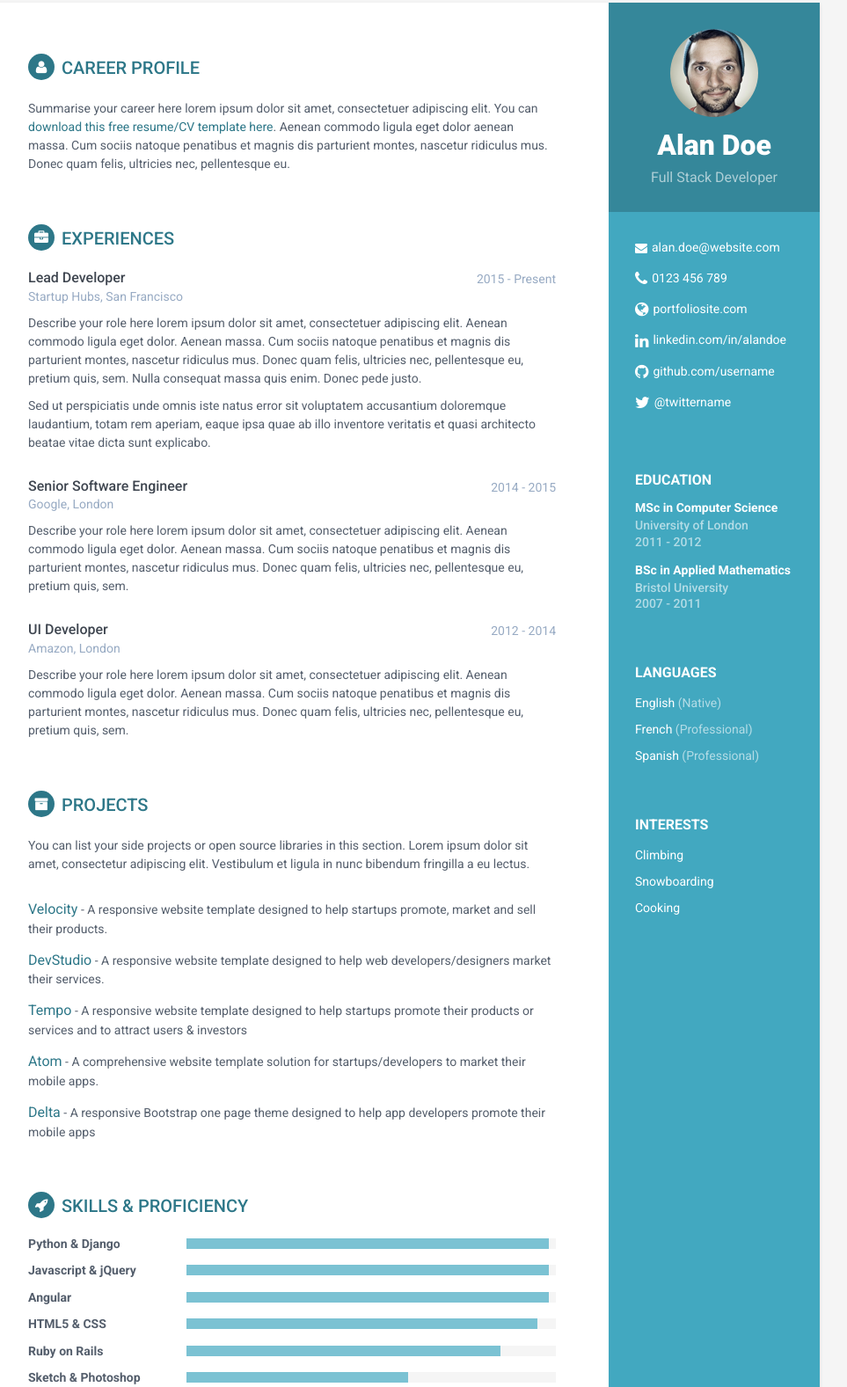
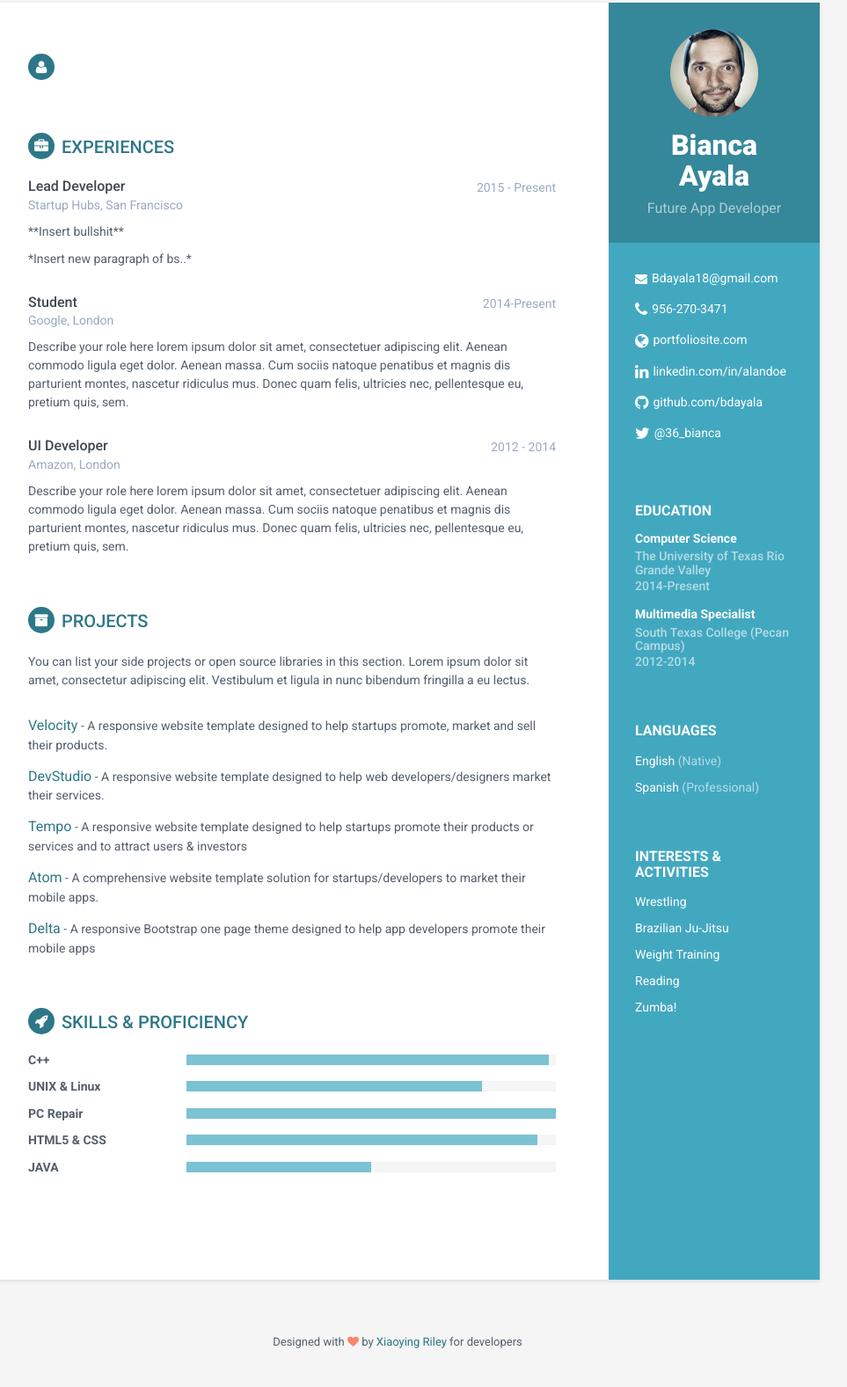
Before and after one commit to bdayala/bdayala.github.io, a plain HTML site: page index.html in a window 1280 px wide. Shown: the part 27-1604 px from the top of the page at 88% size, without its empty margins (188-1151 px from the left). Drawn offline with Linux system fonts and the light colour scheme.

Commit message:
Updated my info 1
name and some basic stuff

```diff
--- a/index.html
+++ b/index.html
@@ -31,31 +31,32 @@
         <div class="sidebar-wrapper">
             <div class="profile-container">
                 <img class="profile" src="assets/images/profile.png" alt="" />
-                <h1 class="name">Alan Doe</h1>
-                <h3 class="tagline">Full Stack Developer</h3>
+
+                <h1 class="name">Bianca Ayala</h1>
+                <h3 class="tagline">Future App Developer</h3>
             </div><!--//profile-container-->
 
             <div class="contact-container container-block">
                 <ul class="list-unstyled contact-list">
-                    <li class="email"><i class="fa fa-envelope"></i><a href="mailto: yourname@email.com">alan.doe@website.com</a></li>
-                    <li class="phone"><i class="fa fa-phone"></i><a href="tel:0123 456 789">0123 456 789</a></li>
+                    <li class="email"><i class="fa fa-envelope"></i><a href="mailto: yourname@email.com">Bdayala18@gmail.com</a></li>
+                    <li class="phone"><i class="fa fa-phone"></i><a href="tel:0123 456 789">956-270-3471</a></li>
                     <li class="website"><i class="fa fa-globe"></i><a href="http://themes.3rdwavemedia.com/website-templates/free-responsive-website-template-for-developers/" target="_blank">portfoliosite.com</a></li>
-                    <li class="linkedin"><i class="fa fa-linkedin"></i><a href="#" target="_blank">linkedin.com/in/alandoe</a></li>
-                    <li class="github"><i class="fa fa-github"></i><a href="#" target="_blank">github.com/username</a></li>
-                    <li class="twitter"><i class="fa fa-twitter"></i><a href="https://twitter.com/3rdwave_themes" target="_blank">@twittername</a></li>
+                   <li class="linkedin"><i class="fa fa-linkedin"></i><a href="#" target="_blank">linkedin.com/in/alandoe</a></li>
+                    <li class="github"><i class="fa fa-github"></i><a href="#" target="_blank">github.com/bdayala</a></li>
+                    <li class="twitter"><i class="fa fa-twitter"></i><a href="https://twitter.com/3rdwave_themes" target="_blank">@36_bianca</a></li>
                 </ul>
             </div><!--//contact-container-->
             <div class="education-container container-block">
                 <h2 class="container-block-title">Education</h2>
                 <div class="item">
-                    <h4 class="degree">MSc in Computer Science</h4>
-                    <h5 class="meta">University of London</h5>
-                    <div class="time">2011 - 2012</div>
+                    <h4 class="degree">Computer Science</h4>
+                    <h5 class="meta">The University of Texas Rio Grande Valley</h5>
+                    <div class="time">2014-Present</div>
                 </div><!--//item-->
                 <div class="item">
-                    <h4 class="degree">BSc in Applied Mathematics</h4>
-                    <h5 class="meta">Bristol University</h5>
-                    <div class="time">2007 - 2011</div>
+                    <h4 class="degree">Multimedia Specialist</h4>
+                    <h5 class="meta">South Texas College (Pecan Campus)</h5>
+                    <div class="time">2012-2014</div>
                 </div><!--//item-->
             </div><!--//education-container-->
 
@@ -63,17 +64,18 @@
                 <h2 class="container-block-title">Languages</h2>
                 <ul class="list-unstyled interests-list">
                     <li>English <span class="lang-desc">(Native)</span></li>
-                    <li>French <span class="lang-desc">(Professional)</span></li>
-                    <li>Spanish <span class="lang-desc">(Professional)</span></li>
+      				<li>Spanish <span class="lang-desc">(Professional)</span></li>
                 </ul>
             </div><!--//interests-->
 
             <div class="interests-container container-block">
-                <h2 class="container-block-title">Interests</h2>
+                <h2 class="container-block-title">Interests &amp; Activities</h2>
                 <ul class="list-unstyled interests-list">
-                    <li>Climbing</li>
-                    <li>Snowboarding</li>
-                    <li>Cooking</li>
+                    <li>Wrestling</li>
+                    <li>Brazilian Ju-Jitsu</li>
+                    <li>Weight Training</li>
+                    <li>Reading</li>
+					<li>Zumba!</li>
                 </ul>
             </div><!--//interests-->
 
@@ -82,9 +84,11 @@
         <div class="main-wrapper">
 
             <section class="section summary-section">
-                <h2 class="section-title"><i class="fa fa-user"></i>Career Profile</h2>
+                <h2 class="section-title"><i class="fa fa-user"></i></h2>
                 <div class="summary">
-                    <p>Summarise your career here lorem ipsum dolor sit amet, consectetuer adipiscing elit. You can <a href="http://themes.3rdwavemedia.com/website-templates/orbit-free-resume-cv-template-for-developers/" target="_blank">download this free resume/CV template here</a>. Aenean commodo ligula eget dolor aenean massa. Cum sociis natoque penatibus et magnis dis parturient montes, nascetur ridiculus mus. Donec quam felis, ultricies nec, pellentesque eu.</p>
+                    <p>
+
+                    </p>
                 </div><!--//summary-->
             </section><!--//section-->
 
@@ -100,16 +104,16 @@
                         <div class="company">Startup Hubs, San Francisco</div>
                     </div><!--//meta-->
                     <div class="details">
-                        <p>Describe your role here lorem ipsum dolor sit amet, consectetuer adipiscing elit. Aenean commodo ligula eget dolor. Aenean massa. Cum sociis natoque penatibus et magnis dis parturient montes, nascetur ridiculus mus. Donec quam felis, ultricies nec, pellentesque eu, pretium quis, sem. Nulla consequat massa quis enim. Donec pede justo.</p>
-                        <p>Sed ut perspiciatis unde omnis iste natus error sit voluptatem accusantium doloremque laudantium, totam rem aperiam, eaque ipsa quae ab illo inventore veritatis et quasi architecto beatae vitae dicta sunt explicabo. </p>
+                        <p> **Insert bullshit** </p>
+                        <p>*Insert new paragraph of bs..*</p>
                     </div><!--//details-->
                 </div><!--//item-->
 
                 <div class="item">
                     <div class="meta">
                         <div class="upper-row">
-                            <h3 class="job-title">Senior Software Engineer</h3>
-                            <div class="time">2014 - 2015</div>
+                            <h3 class="job-title">Student</h3>
+                            <div class="time">2014-Present</div>
                         </div><!--//upper-row-->
                         <div class="company">Google, London</div>
                     </div><!--//meta-->
@@ -162,7 +166,7 @@
                 <h2 class="section-title"><i class="fa fa-rocket"></i>Skills &amp; Proficiency</h2>
                 <div class="skillset">
                     <div class="item">
-                        <h3 class="level-title">Python &amp; Django</h3>
+                        <h3 class="level-title">C++ </h3>
                         <div class="level-bar">
                             <div class="level-bar-inner" data-level="98%">
                             </div>
@@ -170,17 +174,17 @@
                     </div><!--//item-->
 
                     <div class="item">
-                        <h3 class="level-title">Javascript &amp; jQuery</h3>
+                        <h3 class="level-title"> UNIX &amp; Linux </h3>
                         <div class="level-bar">
-                            <div class="level-bar-inner" data-level="98%">
+                            <div class="level-bar-inner" data-level="80%">
                             </div>
                         </div><!--//level-bar-->
                     </div><!--//item-->
 
                     <div class="item">
-                        <h3 class="level-title">Angular</h3>
+                        <h3 class="level-title">PC Repair</h3>
                         <div class="level-bar">
-                            <div class="level-bar-inner" data-level="98%">
+                            <div class="level-bar-inner" data-level="100%">
                             </div>
                         </div><!--//level-bar-->
                     </div><!--//item-->
@@ -194,17 +198,9 @@
                     </div><!--//item-->
 
                     <div class="item">
-                        <h3 class="level-title">Ruby on Rails</h3>
+                        <h3 class="level-title">JAVA</h3>
                         <div class="level-bar">
-                            <div class="level-bar-inner" data-level="85%">
-                            </div>
-                        </div><!--//level-bar-->
-                    </div><!--//item-->
-
-                    <div class="item">
-                        <h3 class="level-title">Sketch &amp; Photoshop</h3>
-                        <div class="level-bar">
-                            <div class="level-bar-inner" data-level="60%">
+                            <div class="level-bar-inner" data-level="50%">
                             </div>
                         </div><!--//level-bar-->
                     </div><!--//item-->
```
